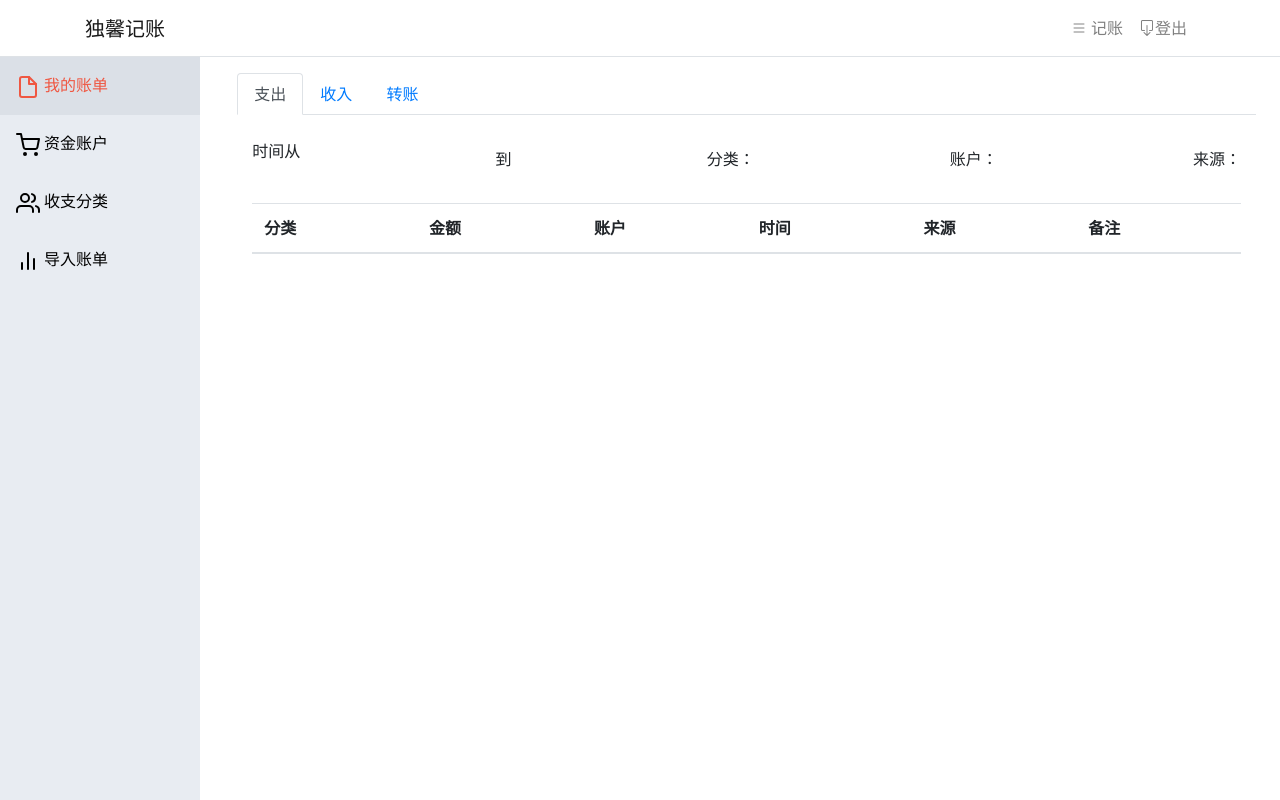
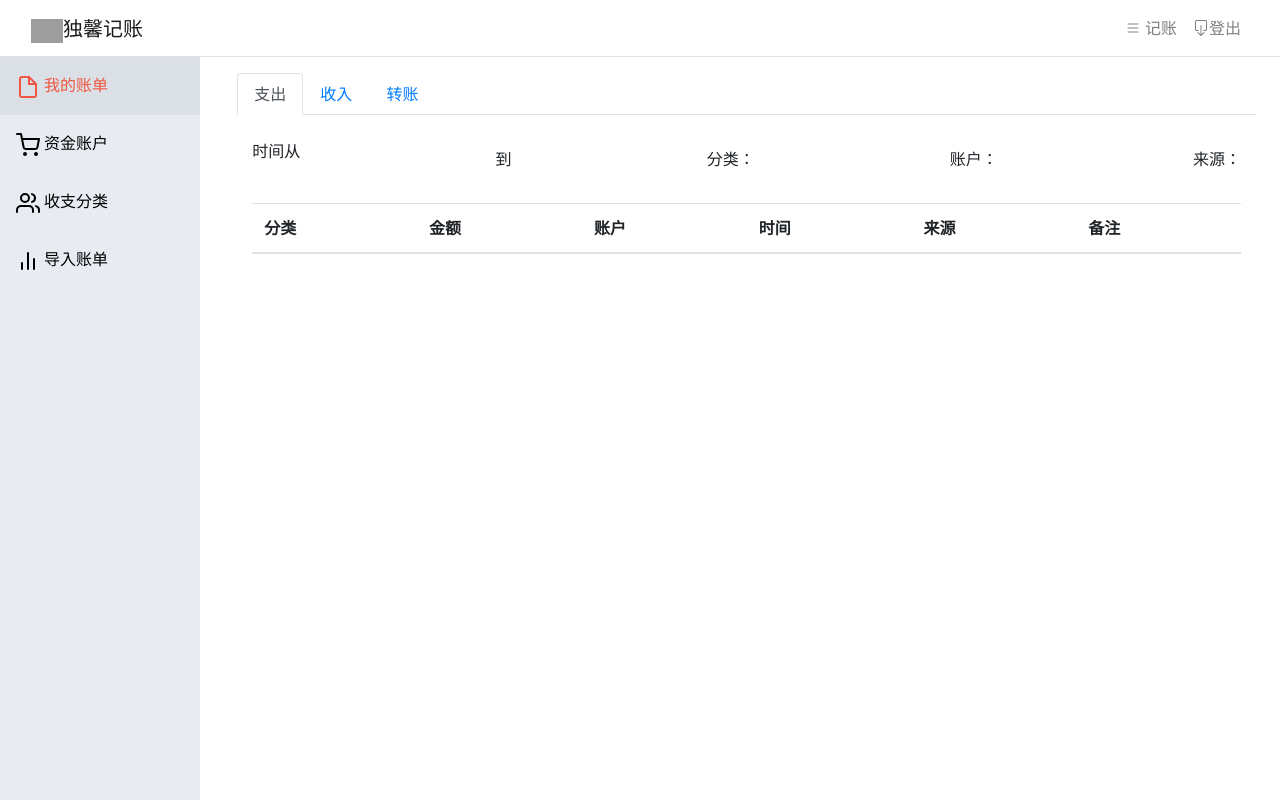
Before and after one commit to chenyuan99/daily-accounting, a Django app: page /pc/dashboard in a window 1280 px wide. Run offline with Django 3.2, Linux system fonts and the light colour scheme; the visitor is signed in with stand-in values (Sample User, id 1); lists and menus that the app fills with data are empty; some libraries are stand-ins or nearby versions; grey boxes are pictures that could not be loaded.

Commit message:
add logos

```diff
--- a/rdie/settings.py
+++ b/rdie/settings.py
@@ -12,6 +12,7 @@ ALLOWED_HOSTS = ['*']
 # Application definition
 
 INSTALLED_APPS = [
+    'simpleui',
     'django.contrib.admin',
     'django.contrib.auth',
     'django.contrib.contenttypes',
--- a/requirements.txt
+++ b/requirements.txt
@@ -9,3 +9,4 @@ PyMySQL
 django-import-export
 django-crispy-forms
 django-filter
+django-simpleui
--- a/templates/accounting/index.html
+++ b/templates/accounting/index.html
@@ -21,7 +21,7 @@
     <script
         src="https://cdn.jsdelivr.net/npm/jquery-datetimepicker@2.5.21/build/jquery.datetimepicker.full.min.js"></script>
     <link rel="stylesheet" href="{% static 'accounting/css/accounting.css' %}">
-    <link rel="shortcut icon" href="{% static 'accounting//favicon.png' %}">
+    <link rel="shortcut icon" href="https://i.imgur.com/Ufomyxd.png">
     <title>独馨记账</title>
     <style>
         #top-container {
--- a/templates/base.html
+++ b/templates/base.html
@@ -20,6 +20,7 @@
     src="https://cdn.jsdelivr.net/npm/jquery-datetimepicker@2.5.21/build/jquery.datetimepicker.full.min.js"></script>
   <link rel="stylesheet" href="https://cdn.jsdelivr.net/npm/bootstrap-icons@1.4.0/font/bootstrap-icons.css">
   <link rel="stylesheet" href="{% static 'accounting/css/accounting.css' %}">
+  <link rel="shortcut icon" href="https://i.imgur.com/Ufomyxd.png">
   <title>独馨记账</title>
   <style>
     body {
@@ -81,8 +82,9 @@ div.content {
 
 <body>
   <nav class="navbar navbar-expand-lg navbar-light border-bottom" style="background-color: white;">
-    <div class="container">
-      <a class="navbar-brand" href="/">独馨记账</a>
+    <div class="container-fluid">
+      <a class="navbar-brand" href="/"><img alt="" class="vt-logo-image" src="https://i.imgur.com/Ufomyxd.png" width = 32
+        focusable="false" aria-hidden="true">独馨记账</a>
       <button class="navbar-toggler" type="button" data-toggle="collapse" data-target="#navbarSupportedContent"
         aria-controls="navbarSupportedContent" aria-expanded="false" aria-label="Toggle navigation">
         <span class="navbar-toggler-icon"></span>
--- a/templates/registration/login.html
+++ b/templates/registration/login.html
@@ -28,7 +28,7 @@
             justify-content: center;
             padding-top: 40px;
             padding-bottom: 40px;
-            background-color: #f5f5f5;
+            background-color: white;
         }
 
         .form-signin {
@@ -70,7 +70,7 @@
 
 <body class="text-center">
     <form class="form-signin" method="post">
-        <img class="mb-4" src="https://getbootstrap.com/docs/4.0/assets/brand/bootstrap-solid.svg" alt="" width="72"
+        <img class="mb-4" src="https://i.imgur.com/Ufomyxd.png" alt="" width="72"
             height="72">
         <h1 class="h3 mb-3 font-weight-normal">密码登录</h1>
         {% csrf_token %}
```
